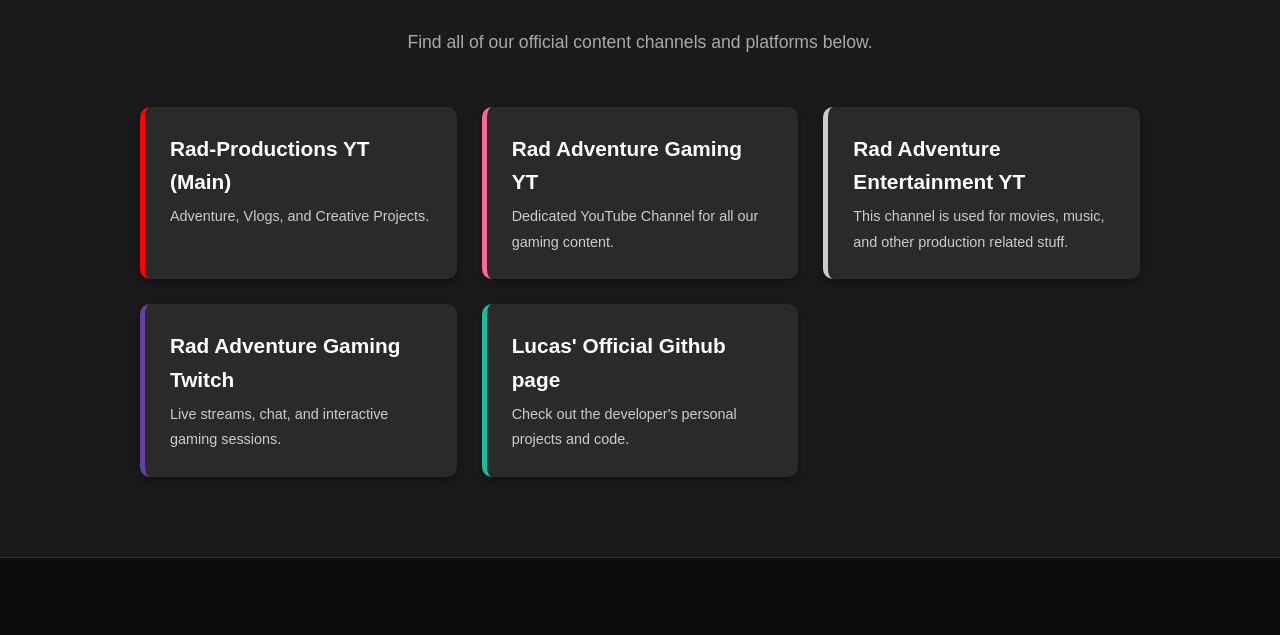
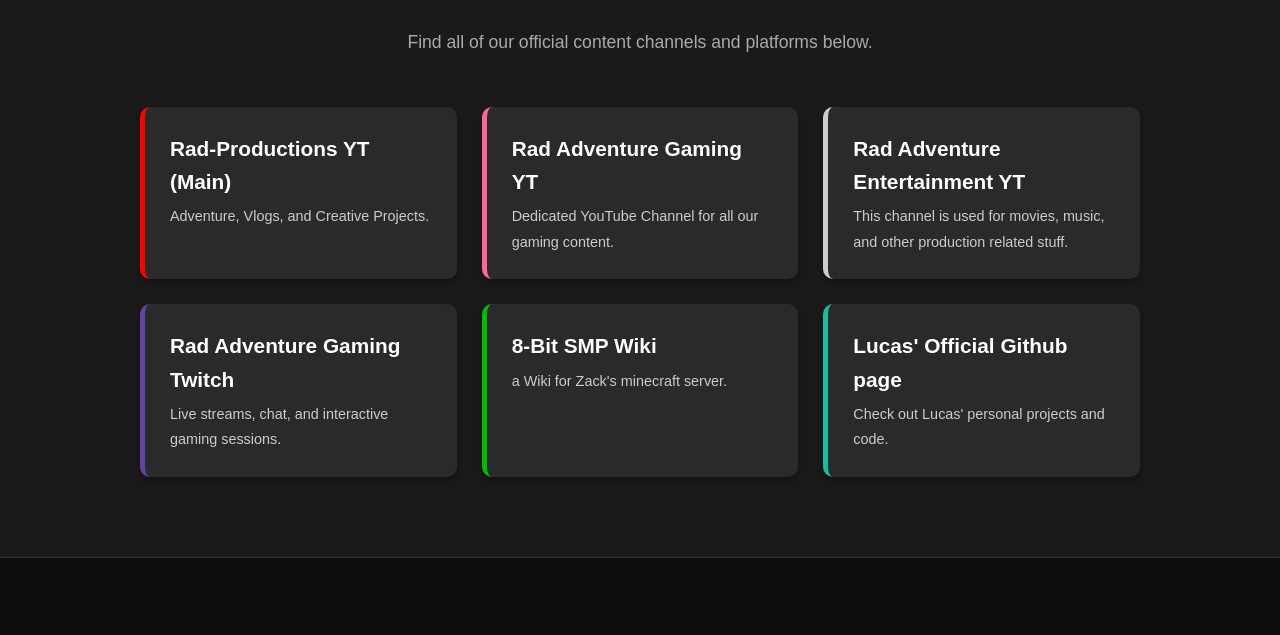
Before and after one commit to Rad-nerd/rad-nerd.github.com, a plain HTML site: page index.html in a window 1280 px wide. Shown: the part 512-1147 px from the top of the page. Drawn offline with Linux system fonts and the light colour scheme.

Commit message:
Implement typing effect for dynamic phrases
Added a typing effect for phrases on the page load.

```diff
--- a/index.html
+++ b/index.html
@@ -27,6 +27,53 @@ function animateTitleScroll() {
 
 // Start the animation when the page loads
 animateTitleScroll();
+
+
+        document.addEventListener('DOMContentLoaded', () => {
+    const typeffectElement = document.getElementById('typeffect');
+
+    // Now you can add as many phrases as you like here!
+    const phrases = [
+        "Check out Lucas' personal projects and code.",
+        "Lucas will be happy if you click this!"
+    ];
+
+    let phraseIndex = 0;
+    let charIndex = 0;
+    const typingSpeed = 80;
+    const erasingSpeed = 40;
+
+    const pauseAfterTyping = 5000;
+    const pauseAfterErasing = 1000;
+
+    function type() {
+        if (charIndex < phrases[phraseIndex].length) {
+            typeffectElement.textContent += phrases[phraseIndex].charAt(charIndex);
+            charIndex++;
+            setTimeout(type, typingSpeed);
+        } else {
+            setTimeout(erase, pauseAfterTyping);
+        }
+    }
+
+    function erase() {
+        if (charIndex > 0) {
+            typeffectElement.textContent = phrases[phraseIndex].substring(0, charIndex - 1);
+            charIndex--;
+            setTimeout(erase, erasingSpeed);
+        } else {
+            // Cycle through ALL phrases
+            phraseIndex++;
+            if (phraseIndex >= phrases.length) {
+                phraseIndex = 0; // Loop back to the first phrase
+            }
+
+            setTimeout(type, pauseAfterErasing);
+        }
+    }
+
+    type();
+});
     </script>
     <style>
         /* General Reset and Base Styles */
@@ -201,7 +248,7 @@ animateTitleScroll();
         .yt-enter { border-left-color: #cccccc; }
         .twitch { border-left-color: #6441a5; }
         .github { border-left-color: #1abc9c; }
-
+        .server { border-left-color: #00bc00; }
         /* ------------------------------------- */
         /* Project Highlights Section */
         /* ------------------------------------- */
@@ -346,10 +393,16 @@ animateTitleScroll();
                         <span>Live streams, chat, and interactive gaming sessions.</span>
                     </a>
 
-                    <a href="https://rad-nerd.github.io/lucas/" class="link-card github" target="_blank">
+<a href="https://8bit-smp.fandom.com/wiki/8-Bit_SMP_Wiki"  class="link-card server" target="_blank">
+                        <strong>8-Bit SMP Wiki</strong>
+                        <span> a Wiki for Zack's minecraft server.</span>
+                    </a>
+
+                    <a href="https://rad-nerd.github.io/lucas/"  class="link-card github" target="_blank">
                         <strong>Lucas' Official Github page</strong>
-                        <span>Check out the developer's personal projects and code.</span>
+                        <span id="typeffect"></span>
                     </a>
+
                 </div>
             </div>
         </section>
```
